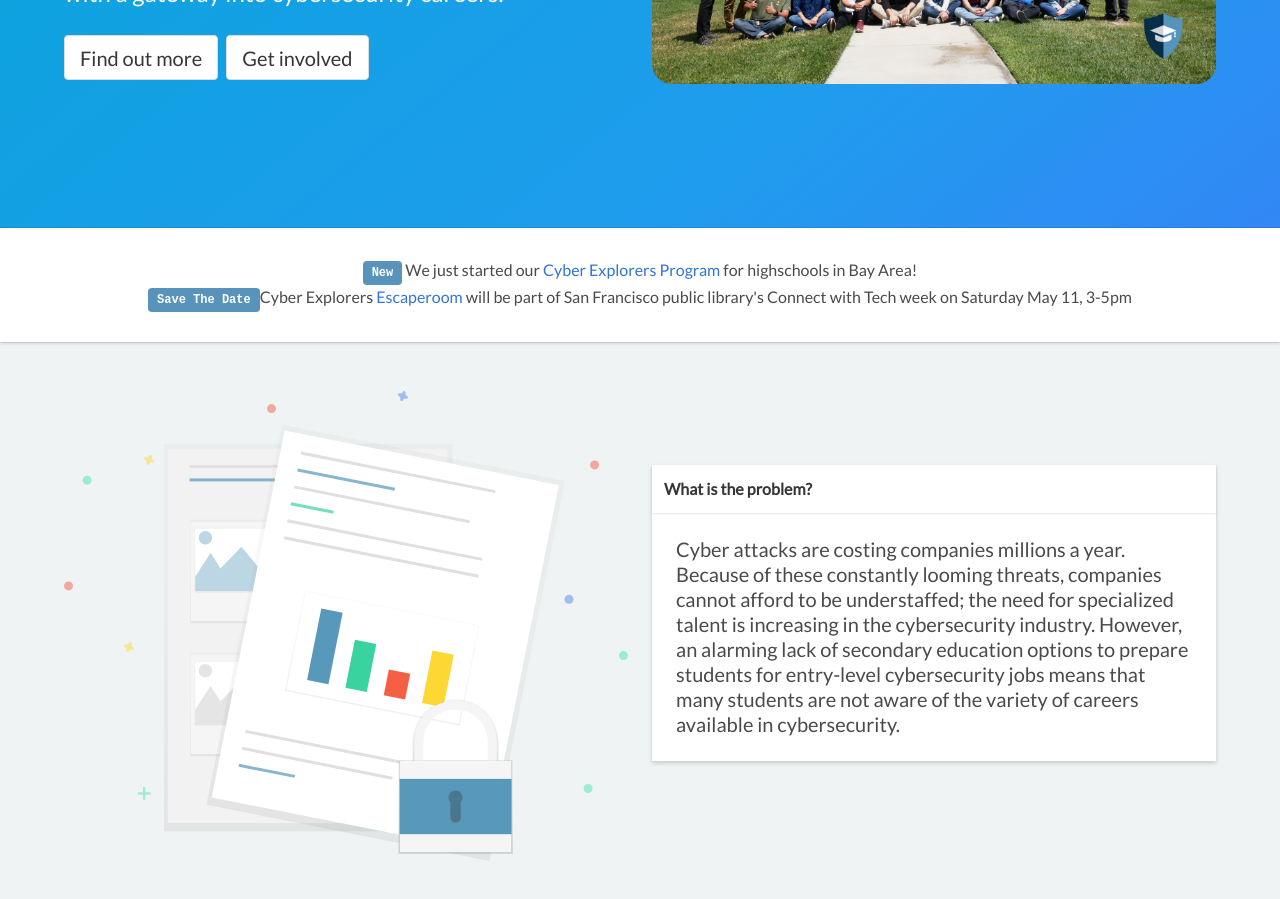
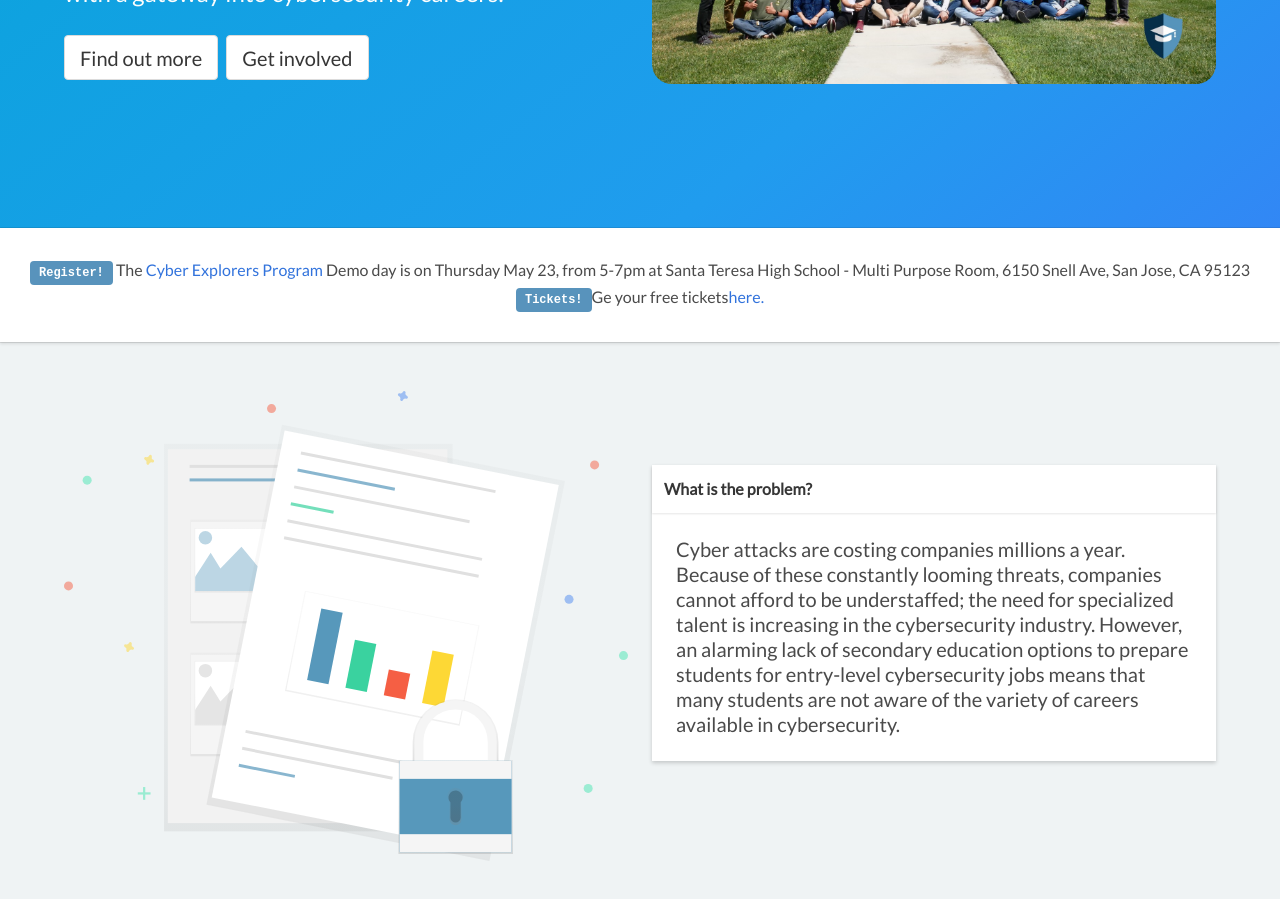
Before and after one commit to cyberdefendersprogram/www-homepage, a Jekyll site: the page built from index.html, in a window 1280 px wide and 900 px high, scrolled down 488 px. Built offline with Jekyll 4.4.1, drawn with Linux system fonts in a browser that asks for light colours; nearby versions of some CDN libraries.

Commit message:
Update index.html

```diff
--- a/index.html
+++ b/index.html
@@ -34,11 +34,11 @@
 </section>
 
 <div class="box cta">
-    <p class="has-text-centered">
-        <span class="tag is-primary">New</span> We just started our <a href='/cyberexplorers'>Cyber Explorers Program</a> for highschools in Bay Area!
-        <br/>
-        <span class="tag is-primary">Save The Date</span>Cyber Explorers <a href="/escaperoom">Escaperoom</a> will be part of San Francisco public library's Connect with Tech week on Saturday May 11, 3-5pm
-    </p>
+  <p class="has-text-centered">
+      <span class="tag is-primary">Register!</span> The <a href='/cyberexplorers'>Cyber Explorers Program</a> Demo day is on Thursday May 23, from 5-7pm at Santa Teresa High School - Multi Purpose Room, 6150 Snell Ave, San Jose, CA 95123
+      <br/>
+      <span class="tag is-primary">Tickets!</span>Ge your free tickets<a href="https://www.eventbrite.com/e/cyber-explorers-santa-teresa-high-school-demo-day-tickets-61671643546">here.</a>
+  </p>
 </div>
 
 <!---------------------------------------------------->
```
